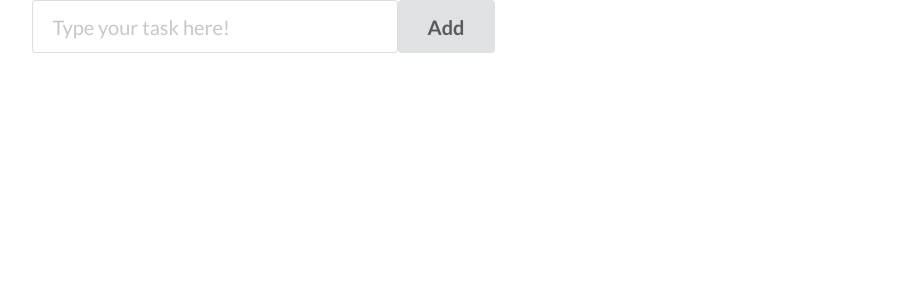
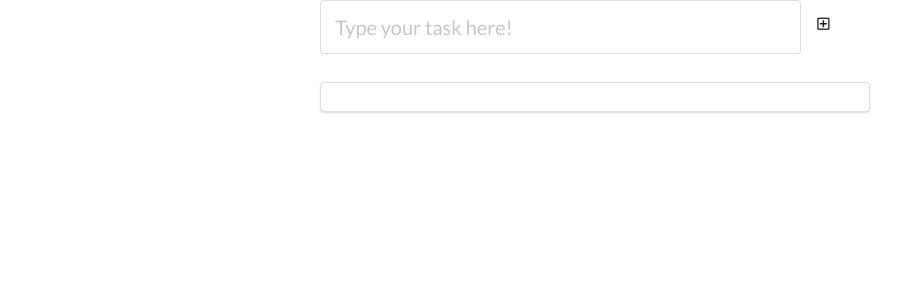
Before and after one commit to azermasimov/react-ToDo-app, a React (Create React App) app: page / in a window 1280 px wide. Shown: the top 300 px of the page, without its empty margins (45-946 px from the left). Built offline with nearby package versions, Linux system fonts and the light colour scheme.

Commit message:
added delete button

```diff
--- a/src/components/App.css
+++ b/src/components/App.css
@@ -2,6 +2,7 @@ input {
   font-size: 20px !important;
 }
 
-button {
-  font-size: 20px !important;
+.plus {
+  font-size: 3y5px !important;
+  cursor: pointer;
 }
--- a/src/components/App.js
+++ b/src/components/App.js
@@ -1,50 +1,46 @@
-import React from 'react';
+import React, { useState } from 'react';
 import ToDo from './ToDo';
 import './App.css';
 
-class App extends React.Component {
-    state = {
-        willPushToList: "",     // push to list arr
-        list: [],
+const App = () => {
+    const [todo, setTodo] = useState("");
+    const [todos, setTodos] = useState([]);
+
+    const handleInput = (e) => {
+        e.preventDefault();
+        setTodos([...todos, todo]);
+        setTodo("");
     }
 
-    handleInput = (e) => {
-        // console.log(this.state.list);
-        e.preventDefault();
-        const list = [...this.state.list];
-        list.push(this.state.willPushToList);
-
-        console.log(list);
-
-        this.setState({
-            willPushToList: "",
-            list,
-        });
+    const deleteItem = (index) => {
+        const deleted = [...todos];
+        setTodos(deleted.filter((item) => deleted.indexOf(item) !== index));
     }
 
-    render() {
     return(
-            <div className="ui container">
-                    <div className="ui form">
-                        <form className="ui input">
+        <div className="ui form two column centered grid container">
+            <div className="two column centered row segment">
+                <form className="ui grid column">
                     <input
                         type="text"
-                                className=""
+                        className="left floated fourteen wide column"
                         placeholder="Type your task here!"
-                                value={this.state.willPushToList}
-                                onChange={(e) => this.setState({ willPushToList: e.target.value})}
+                        value={todo}
+                        onChange={(e) => setTodo(e.target.value)}
                     />
-                            <button className="ui button" onClick={this.handleInput} >
-                                Add
-                            </button>
+                    <div className="right floated two wide column">
+                        <i className="plus square outline icon" onClick={handleInput} ></i>
+                    </div>
                 </form>
             </div>
-                    <div className="">
-                        <ToDo listItems={this.state.list} />
+            <div className="column">
+                <ToDo
+                    listItems={todos}
+                    deleteItem={deleteItem}
+                />
             </div>
         </div>
         );
     }
-}
 
 export default App;
--- a/src/components/ToDo.css
+++ b/src/components/ToDo.css
@@ -1,7 +1,16 @@
+/* body {
+  background: lightblue !important;
+} */
+
 label {
   font-size: 20px !important;
 }
 
-ul {
+ul > li {
   list-style-type: none !important;
 }
+
+.times {
+  font-size: 25px !important;
+  cursor: pointer !important;
+}
--- a/src/components/ToDo.js
+++ b/src/components/ToDo.js
@@ -2,14 +2,23 @@ import './ToDo.css';
 
 const ToDo = (props) => {
     return (
-        <ul className="ui list">
+        <ul className="ui segment">
             {
                 props.listItems.map((item, index) => {
+                    const onClickCallBack = () => {
+                        props.deleteItem(index);
+                    }
+
                     return(
-                        <li key={index}>
-                            <div className="ui checkbox">
-                                <input type="checkbox" />
-                                <label>{item}</label>
+                        <li key={index} className="">
+                            <div className="ui grid">
+                                <div className="ui checkbox left floated five wide column">
+                                    <input type="checkbox" />
+                                    <label>{item}</label>
+                                </div>
+                                <div className="right floated five wide column" onClick={onClickCallBack} >
+                                    <i class="times circle outline icon"></i>
+                                </div>
                             </div>
                         </li>
                     );
```
Lines whose indentation alone changed are shown as unchanged.
